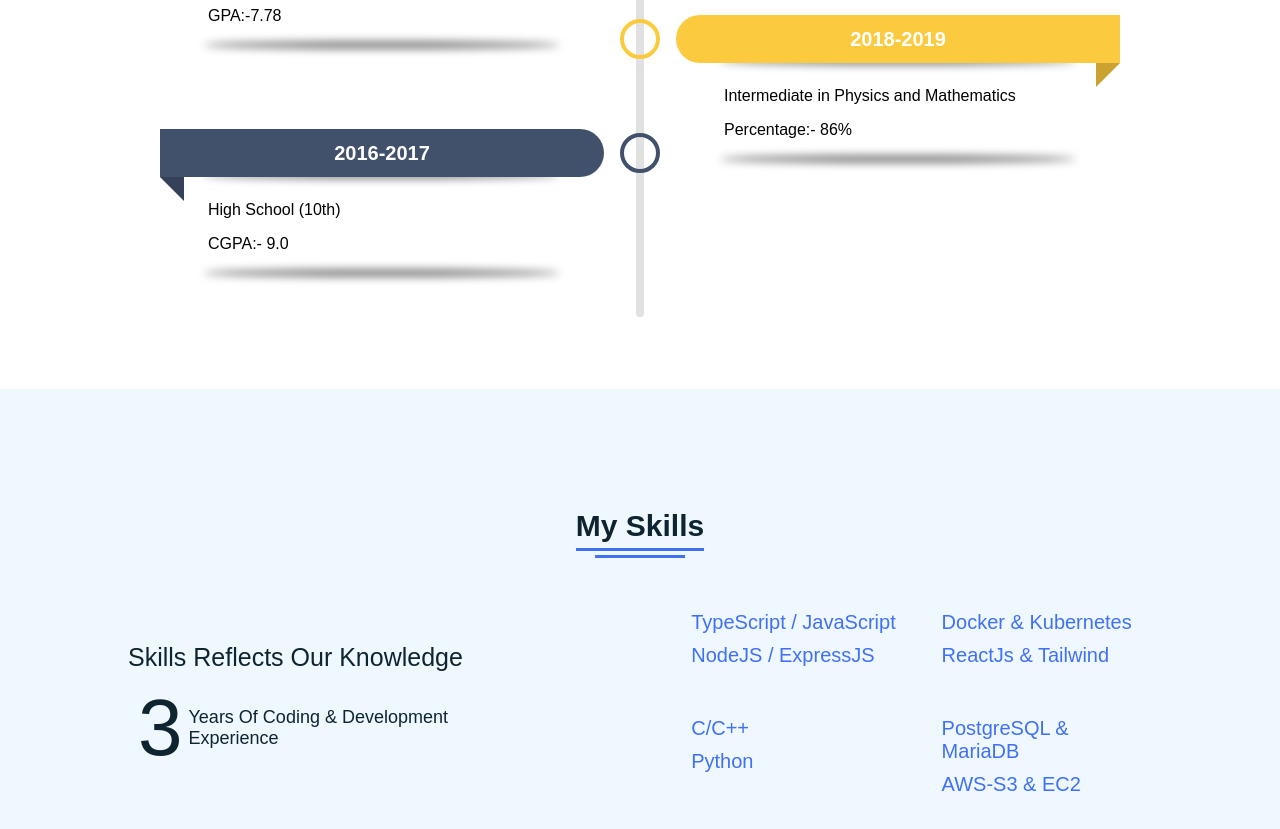
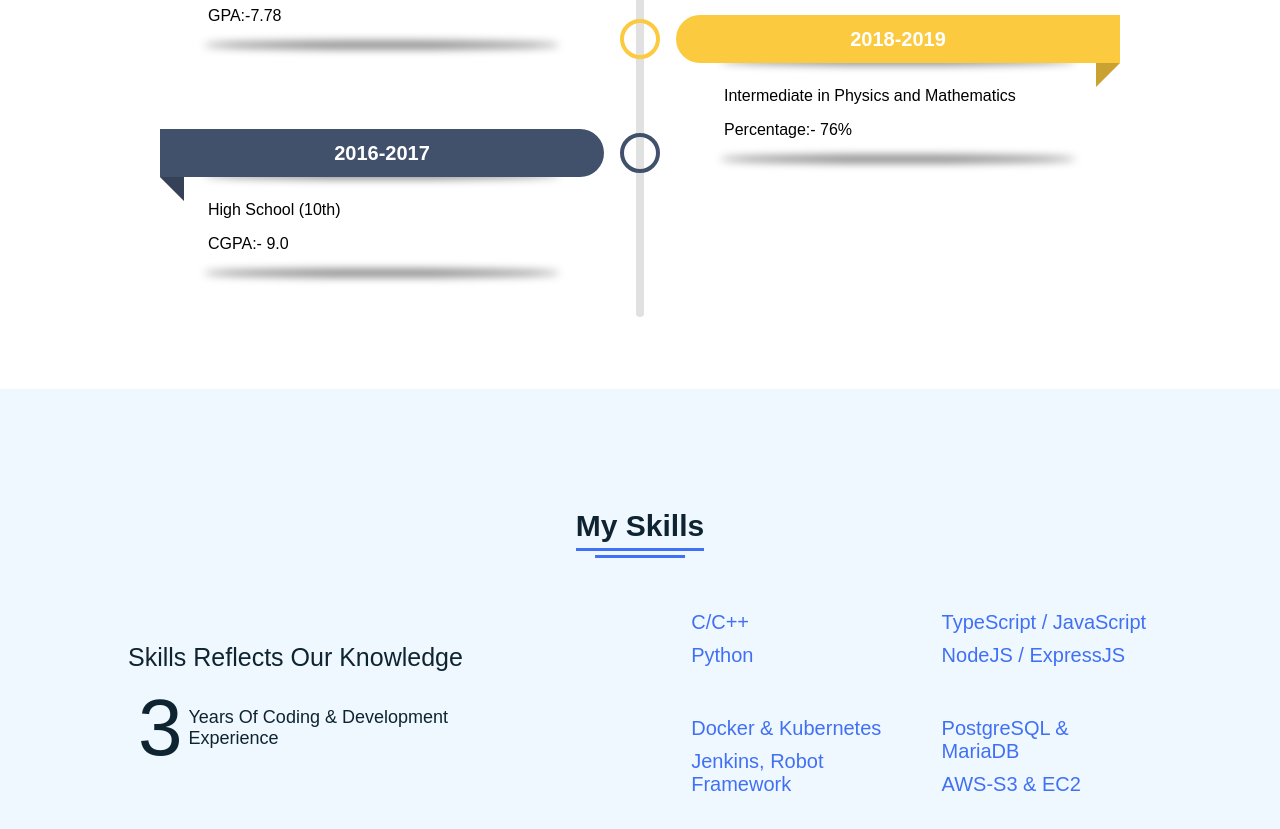
Before and after one commit to tripathiraj9801/Portfolio, a plain HTML site: page index.html in a window 1280 px wide. Shown: the part 1860-2689 px from the top of the page. Drawn offline with Linux system fonts and the light colour scheme.

Commit message:
Skills Section Update

```diff
--- a/index.html
+++ b/index.html
@@ -99,7 +99,7 @@
         <li style="--accent-color:#FBCA3E">
             <div class="date">2018-2019</div>
             <div class="title">Intermediate in Physics and Mathematics</div>
-            <div class="descr">Percentage:- 86%</div>
+            <div class="descr">Percentage:- 76%</div>
         </li>
         <li style="--accent-color:#41516C">
             <div class="date">2016-2017</div>
@@ -125,16 +125,16 @@
           </div>
           <div class="boxes">
             <div class="box">
+              <div class="topic">C/C++</div>
+              <div class="topic">Python</div>
+            </div>
+            <div class="box">
               <div class="topic">TypeScript / JavaScript</div>
               <div class="topic">NodeJS / ExpressJS</div>
             </div>
             <div class="box">
               <div class="topic">Docker &  Kubernetes</div>
-              <div class="topic">ReactJs & Tailwind</div>
-            </div>
-            <div class="box">
-              <div class="topic">C/C++</div>
-              <div class="topic">Python</div>
+              <div class="topic">Jenkins, Robot Framework</div>
             </div>
             <div class="box">
               <div class="topic">PostgreSQL & MariaDB</div>
```
